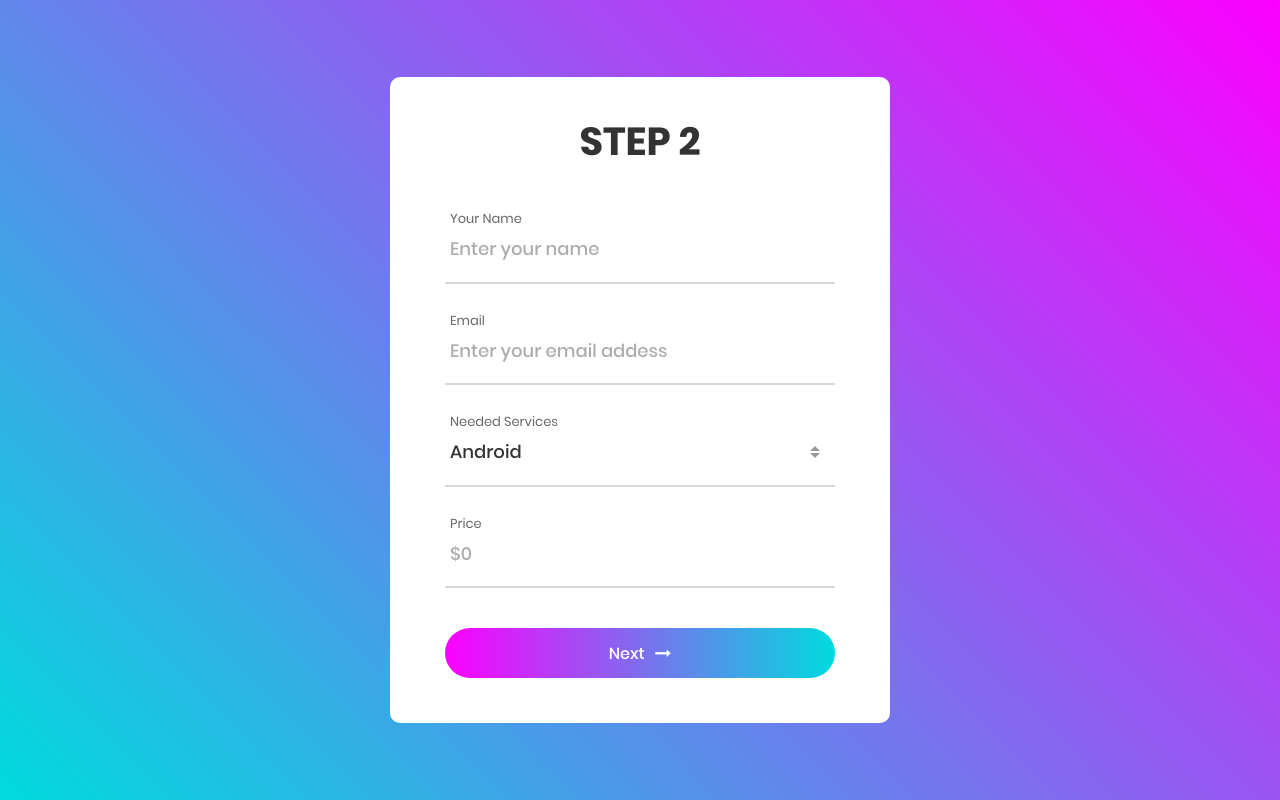
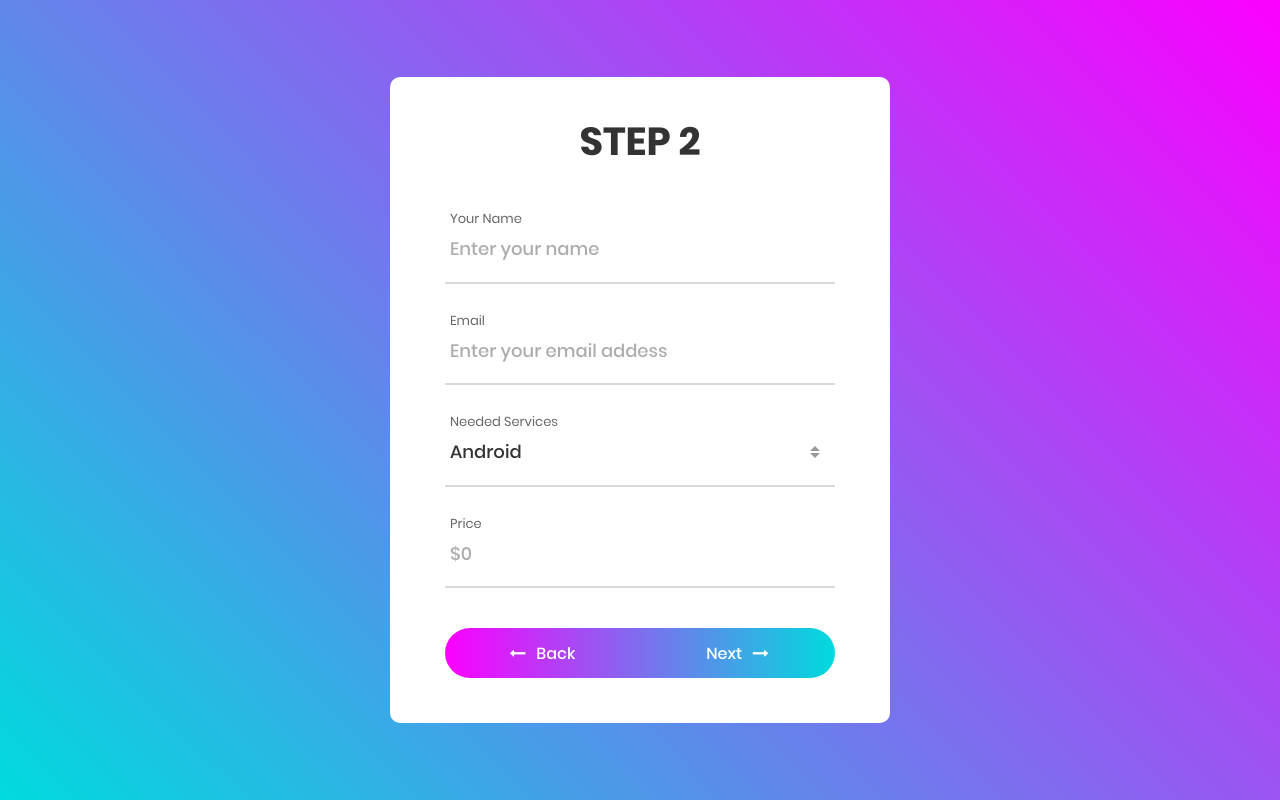
Before and after one commit to codeRK111/moodlemob, a PHP site: page /application/views/step2.php in a window 1280 px wide. Run offline with PHP 8.4, Linux system fonts and the light colour scheme.

Commit message:
Back button added

```diff
--- a/application/controller/step1.php
+++ b/application/controller/step1.php
@@ -2,7 +2,6 @@
 
     if(isset($_POST['submit']))
     {
-          print_r($_POST);
           $_SESSION['name'] = $_POST['name'];
           $_SESSION['email'] = $_POST['email'];
           $_SESSION['service'] = $_POST['service'];
--- a/application/views/step2.php
+++ b/application/views/step2.php
@@ -32,7 +32,7 @@
 
 	<div class="container-contact100">
 		<div class="wrap-contact100">
-			<form class="contact100-form validate-form">
+		<form action="./" method="POST">
 				<span class="contact100-form-title">
 					STEP 2
 				</span>
@@ -73,12 +73,20 @@
 				<div class="container-contact100-form-btn">
 					<div class="wrap-contact100-form-btn">
 						<div class="contact100-form-bgbtn"></div>
-						<button class="contact100-form-btn">
-							<span>
-								Next
-								<i class="fa fa-long-arrow-right m-l-7" aria-hidden="true"></i>
-							</span>
-						</button>
+						<div style="display:flex;">
+							<button class="contact100-form-btn" name="finishBack" name="stepBack">
+								<span>
+									<i class="fa fa-long-arrow-left " aria-hidden="true"></i>
+									<span class="m-l-7">Back</span>
+								</span>
+							</button>
+							<button class="contact100-form-btn" name="step2">
+								<span>
+									Next
+									<i class="fa fa-long-arrow-right m-l-7" aria-hidden="true"></i>
+								</span>
+							</button>
+						</div>
 					</div>
 				</div>
 			</form>
```
Also changed, not shown: application/controller/finish.php (+12 -0 lines), application/controller/step2.php (+10 -0 lines), application/views/finish.php (+9 -1 lines).
